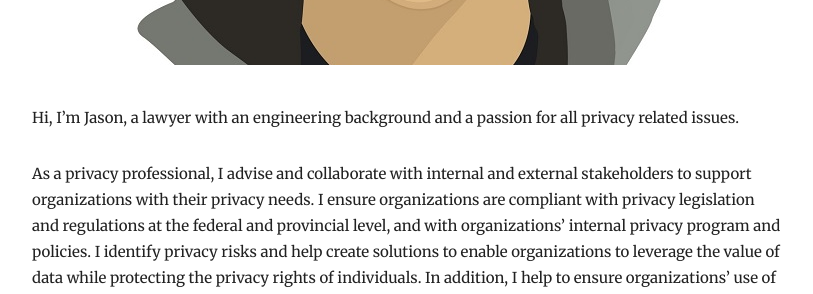
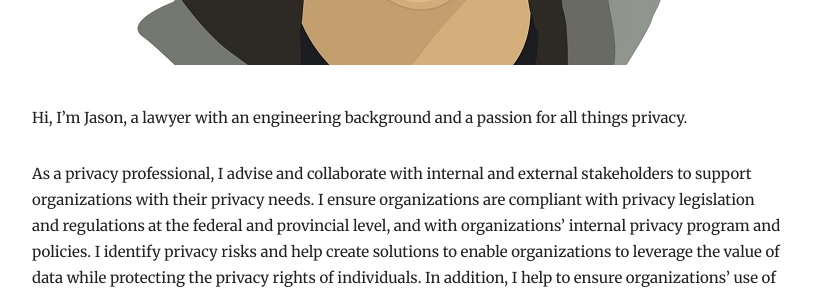
Before and after one commit to jawai/marvelous-broccoli, a Jekyll site: the page built from _pages/about.md, in a window 1280 px wide. Shown: the part 693-987 px from the top of the page, without its empty margins (233-1046 px from the left). Built offline with Jekyll 4.4.1, drawn with Linux system fonts in a browser that asks for light colours; nearby versions of some CDN libraries.

Commit message:
Update Pages “about”

```diff
--- a/_pages/about.md
+++ b/_pages/about.md
@@ -4,6 +4,6 @@ permalink: /about/
 image: /images/me-750x750.jpg
 layout: page
 ---
-Hi, I'm Jason, a lawyer with an engineering background and a passion for all privacy related issues.
+Hi, I'm Jason, a lawyer with an engineering background and a passion for all things privacy.
 
 As a privacy professional, I advise and collaborate with internal and external stakeholders to support organizations with their privacy needs. I ensure organizations are compliant with privacy legislation and regulations at the federal and provincial level, and with organizations' internal privacy program and policies. I identify privacy risks and help create solutions to enable organizations to leverage the value of data while protecting the privacy rights of individuals. In addition, I help to ensure organizations' use of data is ethical and consistent with its values.
```
